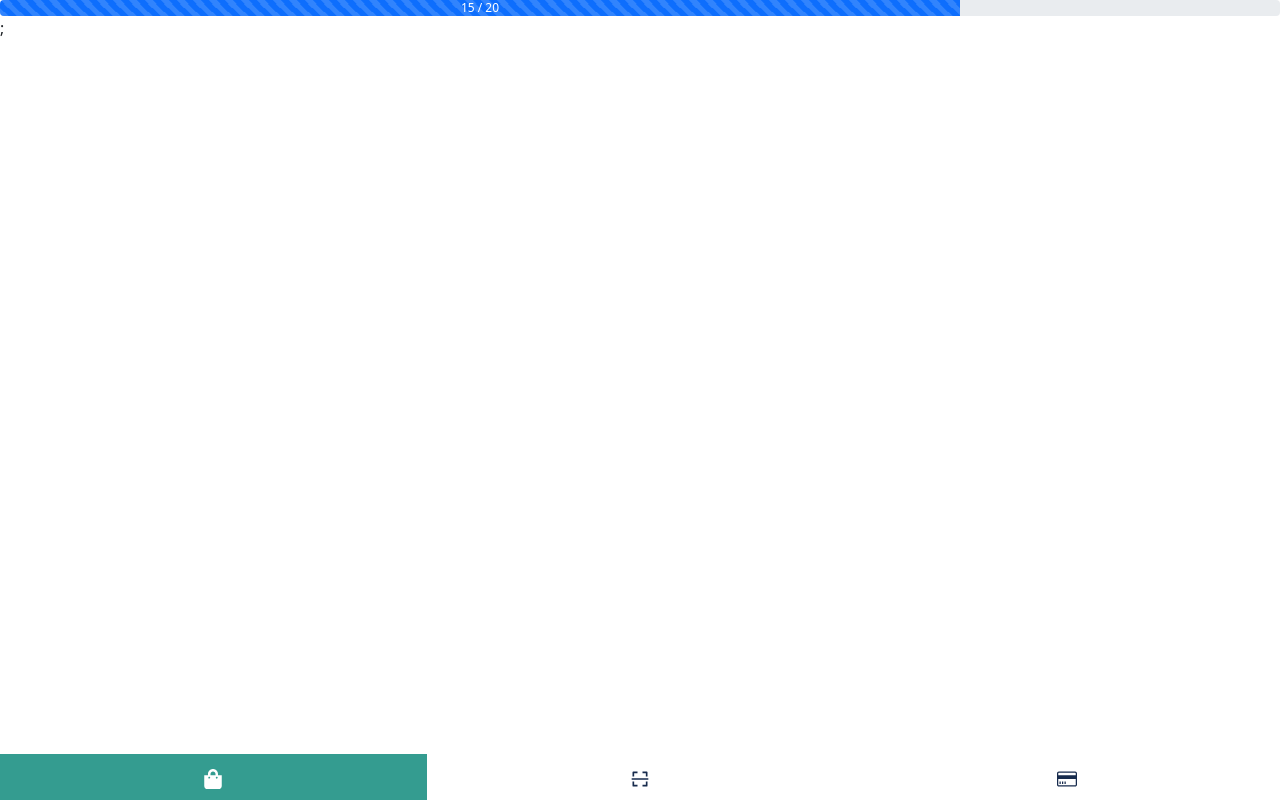
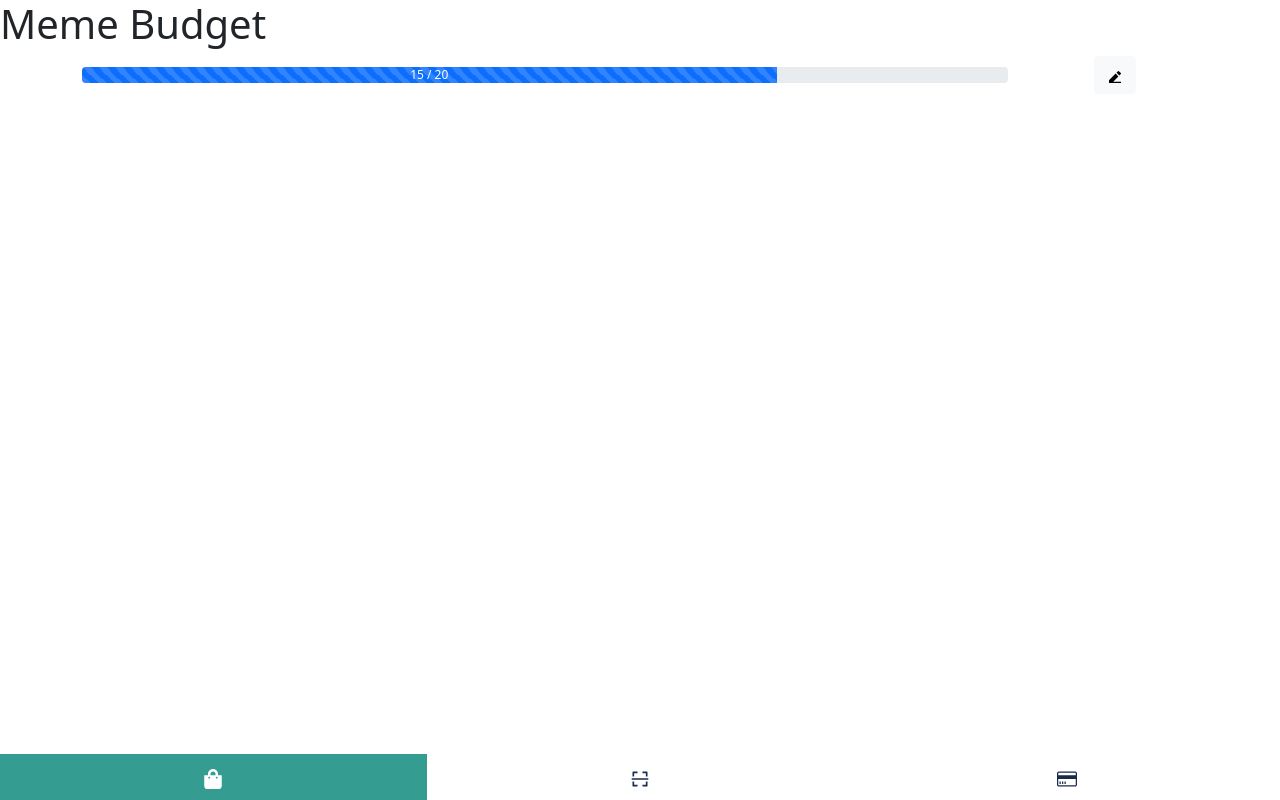
Before and after one commit to am1785/meme_budget, a React (Create React App) app: page / in a window 1280 px wide. Built offline with nearby package versions, Linux system fonts and the light colour scheme.

Commit message:
added a edit button next to progress bar

```diff
--- a/src/ProgressBar.js
+++ b/src/ProgressBar.js
@@ -1,5 +1,8 @@
 import {useState, useEffect} from 'react';
+import Button  from 'react-bootstrap/Button';
 import ProgressBar from 'react-bootstrap/ProgressBar';
+import { RiEdit2Fill } from 'react-icons/ri';
+import "bootstrap/dist/css/bootstrap.min.css";
 
 function Progress (props) {
 
@@ -12,11 +15,20 @@
 
     useEffect(()=> {
         setBar(percentage);
-        console.log(bar);
     },[]);
 
     return <>
-    <ProgressBar animated now={bar} label={label} />;
+    <h1>Meme Budget</h1>
+    <div className='container'>
+        <div className='row justify-content-evenly align-items-center'>
+            <div className='col-10'>
+                <ProgressBar animated now={bar} label={label} />
+            </div>
+            <div className='col-2 text-center'>
+                <Button variant="light"><RiEdit2Fill /></Button>
+            </div>
+        </div>
+    </div>
     </>
 
 }
--- a/src/index.js
+++ b/src/index.js
@@ -19,8 +19,3 @@
   </main>
 </>, document.getElementById('root')
 );
-
-// If you want to start measuring performance in your app, pass a function
-// to log results (for example: reportWebVitals(console.log))
-// or send to an analytics endpoint. Learn more: https://bit.ly/CRA-vitals
-reportWebVitals();
```
Also changed, not shown: src/CartList.js (added, +8 -0 lines).
